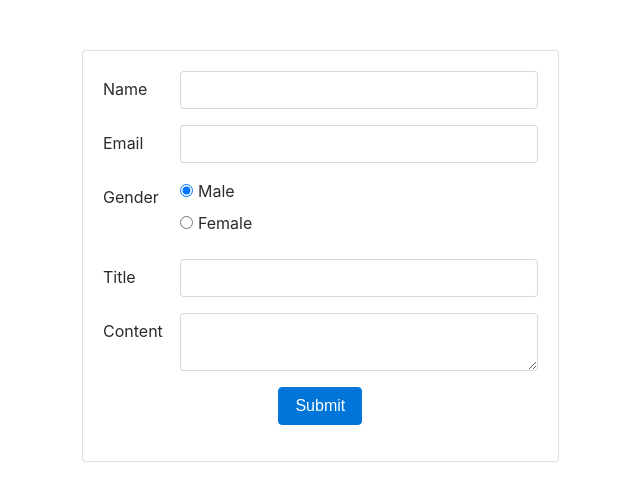
After one commit to KentaroMorishita/sample_form, a PHP site: template app/Views/contacts/create.twig in a window 1280 px wide. The commit adds this page. Shown: the top 501 px of the page, without its empty margins (193-833 px from the left). Run offline with PHP 8.4, Linux system fonts and the light colour scheme; the template is opened without the code that fills it, so the values that code supplies are empty; some libraries are stand-ins or nearby versions.

```diff
--- a/app/Libs/Config.php
+++ b/app/Libs/Config.php
@@ -7,6 +7,11 @@ use Symfony\Component\Yaml\Parser;
 class Config
 {
 
+	/**
+	 *
+	 * @param type $route
+	 * @return type
+	 */
 	public static function get($route)
 	{
 		$parser = new Parser();
--- /dev/null
+++ b/app/Views/contacts/create.twig
@@ -0,0 +1,62 @@
+{% extends 'layout.twig' %}
+{% block title %}コンタクト{% endblock %}
+{% block content %}
+
+	<div class="row">
+		<div class="col-md-8">
+			<div class="card">
+				<div class="card-block">
+					<form action="" method="post">
+						<div class="form-group row">
+							<label class="col-sm-2 col-form-label">Name</label>
+							<div class="col-sm-10">
+								<input class="form-control" type="text" name="name" value="">
+							</div>
+						</div>
+						<div class="form-group row">
+							<label class="col-sm-2 col-form-label">Email</label>
+							<div class="col-sm-10">
+								<input class="form-control" type="text" name="email" value="">
+							</div>
+						</div>
+						<div class="form-group row">
+							<label class="col-sm-2 col-form-label">Gender</label>
+							<div class="col-sm-10">
+								<div class="form-check">
+									<label class="form-check-label">
+										<input class="form-check-input" type="radio" name="gender" id="genderRadio1" value="Male" checked>
+										Male
+									</label>
+								</div>
+								<div class="form-check">
+									<label class="form-check-label">
+										<input class="form-check-input" type="radio" name="gender" id="genderRadio2" value="Female">
+										Female
+									</label>
+								</div>
+							</div>
+						</div>
+						<div class="form-group row">
+							<label class="col-sm-2 col-form-label">Title</label>
+							<div class="col-sm-10">
+								<input class="form-control" type="text" name="title" value="">
+							</div>
+						</div>
+						<div class="form-group row">
+							<label class="col-sm-2 col-form-label">Content</label>
+							<div class="col-sm-10">
+								<textarea class="form-control" type="text" name="content"></textarea>
+							</div>
+						</div>
+						<div class="form-group row">
+							<div class="col-sm-12 text-center">
+								<button type="submit" class="btn btn-primary">Submit</button>
+							</div>
+						</div>
+					</form>
+				</div>
+			</div>
+		</div>
+	</div>
+
+{% endblock content %}
--- a/app/Views/layout.twig
+++ b/app/Views/layout.twig
@@ -1,11 +1,30 @@
+
 <!DOCTYPE html>
 <html lang="ja">
 	<head>
-		<meta charset="utf8"/>
+		<meta charset="utf-8">
+		<meta name="viewport" content="width=device-width, initial-scale=1, shrink-to-fit=no">
 		<title>{% block title %}{% endblock %}</title>
+
+		<link rel="stylesheet" href="https://maxcdn.bootstrapcdn.com/bootstrap/4.0.0-alpha.6/css/bootstrap.min.css" integrity="sha384-rwoIResjU2yc3z8GV/NPeZWAv56rSmLldC3R/AZzGRnGxQQKnKkoFVhFQhNUwEyJ" crossorigin="anonymous">
+		<link rel="stylesheet" href="assets/css/styles.css">
 	</head>
 	<body>
-	{% block content %}{% endblock content%}
+		<div class="container" style="margin-top:50px;">
+			<div class="row">
+				<div class="col-md-2">
+					<div class="menu">
+
+					</div>
+				</div>
+				<div class="col-md-8">
+				{% block content %}{% endblock content%}
+			</div>
+		</div>
+	</div>
+	<script src="https://code.jquery.com/jquery-3.1.1.slim.min.js" integrity="sha384-A7FZj7v+d/sdmMqp/nOQwliLvUsJfDHW+k9Omg/a/EheAdgtzNs3hpfag6Ed950n" crossorigin="anonymous"></script>
+	<script src="https://cdnjs.cloudflare.com/ajax/libs/tether/1.4.0/js/tether.min.js" integrity="sha384-DztdAPBWPRXSA/3eYEEUWrWCy7G5KFbe8fFjk5JAIxUYHKkDx6Qin1DkWx51bBrb" crossorigin="anonymous"></script>
+	<script src="https://maxcdn.bootstrapcdn.com/bootstrap/4.0.0-alpha.6/js/bootstrap.min.js" integrity="sha384-vBWWzlZJ8ea9aCX4pEW3rVHjgjt7zpkNpZk+02D9phzyeVkE+jo0ieGizqPLForn" crossorigin="anonymous"></script>
 {% block js %}{% endblock js%}
 </body>
 </html>
--- a/app/bootstrap.php
+++ b/app/bootstrap.php
@@ -1,6 +1,8 @@
 <?php
 
 require_once __DIR__ . '/../vendor/autoload.php';
+
+session_start();
 
 define('DS', DIRECTORY_SEPARATOR);
 
--- a/composer.json
+++ b/composer.json
@@ -6,6 +6,8 @@
   },
   "require": {
     "twig/twig": "1.*",
-    "symfony/yaml": "^3.2"
+    "symfony/yaml": "^3.2",
+    "j4mie/idiorm": "^1.5",
+    "j4mie/paris": "^1.5"
   }
 }
```
Also changed, not shown: app/Controllers/ContactController.php (+88 -2 lines), app/Controllers/Controller.php (+46 -2 lines), app/Libs/DB.php (+7 -7 lines), app/Models/Contact.php (+3 -6 lines), app/Models/Model.php (deleted, +0 -8 lines), app/Views/contacts/index.twig (+23 -0 lines), app/Views/contacts/show.twig (added, +52 -0 lines), app/Views/contacts/edit.twig (added), assets/css/styles.css (added), 1 other file.
